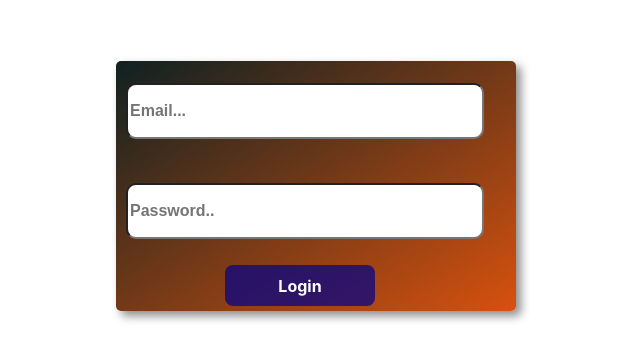
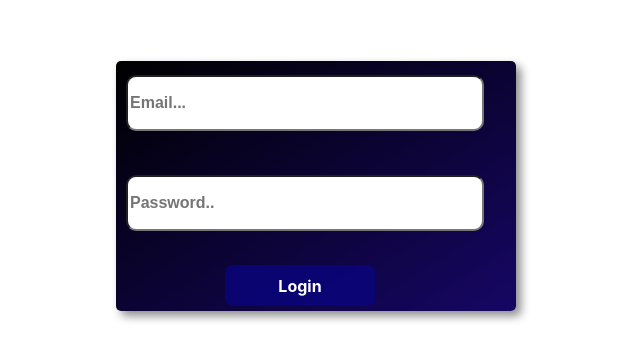
Before and after one commit to SIMONKAMAU21/Hiphonic_Client_React, a React (Vite) app: page / in a window 1280 px wide. Shown: the part 214-574 px from the top of the page, without its empty margins (324-964 px from the left). Built offline with nearby package versions, Linux system fonts and the light colour scheme.

Commit message:
worked on login form validation

```diff
--- a/src/pages/Login/Login.jsx
+++ b/src/pages/Login/Login.jsx
@@ -1,88 +1,78 @@
-import React from 'react'
-import'./Login.scss'
-import { NavLink } from 'react-router-dom';
-import { useDispatch } from 'react-redux';
-import { useSelector } from 'react-redux';
-import {  authenticationUser, getAuthenticateError, getAuthenticateStatus, selectLogin } from './AuthenticationSlice';
-import { useState } from 'react';
-import { useNavigate } from 'react-router-dom';
-import { ClipLoader } from 'react-spinners';
-
+import React, { useState } from 'react';
+import './Login.scss';
+import { NavLink, useNavigate } from 'react-router-dom';
+import { useDispatch, useSelector } from 'react-redux';
+import { authenticationUser, getAuthenticateError, getAuthenticateStatus, selectLogin } from './AuthenticationSlice';
+import { useForm } from 'react-hook-form';
+import * as yup from 'yup';
+import { yupResolver } from '@hookform/resolvers/yup';
 
 const Login = () => {
-  const dispatch=useDispatch()
-  const authentication=useSelector(selectLogin);
-  const status=useSelector(getAuthenticateStatus);
-  const error=useSelector(getAuthenticateError);
-  const [email, setEmail]=useState('');
-  const [password,setPassword]=useState('');
-  const navigate=useNavigate()
+  const dispatch = useDispatch();
+  const authentication = useSelector(selectLogin);
+  const status = useSelector(getAuthenticateStatus);
+  const error = useSelector(getAuthenticateError);
+  const navigate = useNavigate();
 
+  const [email, setEmail] = useState('');
+  const [password, setPassword] = useState('');
 
+  // Define Yup schema for validation
+  const schema = yup.object().shape({
+    email: yup.string().email('Invalid email').required('Email is required'),
+    password: yup.string().required('Password is required'),
+  });
 
+  // Initialize react-hook-form
+  const { register, handleSubmit, formState: { errors } } = useForm({
+    resolver: yupResolver(schema)
+  });
 
+  // Handle form submission
+  const onSubmit = async (data) => {
+    try {
+      const response = await dispatch(authenticationUser(data));
+      const token = response.payload.token;
+      const user_id = response.payload.user.user_id;
 
-  //handle submit
-
-  const handleLogin  =async(e)=>{
-      e.preventDefault()
-      if(email==='' && password===''){
-           alert('all fields are required');
-      }
-      else{
-        try {
-          console.log(email,password)
-          const response=await dispatch(authenticationUser({email,password}));
-          console.log(response.payload.user.user_id)
-          console.log(response.payload.token);
-
-          const token=response.payload.token;
-          const user_id=response.payload.user.user_id;
-
-          //save the token to localstorage
-           if(token&&user_id){
-             localStorage.setItem('token',token)
+      if (token && user_id) {
+        localStorage.setItem('token', token);
         navigate('/profile');
-           }
-           else{
-              navigate('/')
-
+      } else {
+        navigate('/');
       }
     } catch (error) {
-          console.log(error)
+      console.log(error);
     }
-
-
-      }
-
-  }
-
+  };
 
   return (
     <div>
-   <form onSubmit={handleLogin}>
+      <form onSubmit={handleSubmit(onSubmit)}>
         <div className="form-lholder">
           <div className="inputs-holder">
             <div>
-           <input placeholder="Email..."
-
+              <input
+                placeholder="Email..."
+                {...register('email')}
                 value={email}
-           onChange={(e)=>{setEmail(e.target.value)}}
-
+                onChange={(e) => setEmail(e.target.value)}
               />
+              <p>{errors.email?.message}</p>
             </div>
             <div>
-           <input placeholder="Password.."
+              <input
+                type="password"
+                placeholder="Password.."
+                {...register('password')}
                 value={password}
-            onChange={(e)=>{setPassword(e.target.value)}}
-
+                onChange={(e) => setPassword(e.target.value)}
               />
+              <p>{errors.password?.message}</p>
             </div>
-
           </div>
-
           <div className='btn'>
-<button>Login</button>
+            <button type="submit">Login</button>
           </div>
         </div>
       </form>
@@ -90,5 +80,4 @@ const Login = () => {
   );
 };
 
-
-export default Login
+export default Login;
--- a/src/pages/Login/Login.scss
+++ b/src/pages/Login/Login.scss
@@ -3,18 +3,22 @@
    left: 50%;
    transform: translate(-50%,-50%);
    position: fixed;
-   background: linear-gradient(to top left,rgb(215, 81, 14),rgb(15, 33, 33));
+   background: linear-gradient(to top left,rgb(22, 6, 100),rgb(0, 0, 0));
    width: 400px;
    height: 250px;
    box-shadow: 5px 5px 10px rgba(0,0,0,0.45);
    color: white;
    border-radius: 5px;
+   p{
+      color: red;
+   }
    .inputs-holder{
       height: 80%;
       display: flex;
       flex-direction: column;
       padding: 0 10px 0 10px;
       justify-content: space-around;
+      line-height: 1px;
 
       input{
          color: rgb(0, 0, 0);
```
Lines whose indentation alone changed are shown as unchanged.
